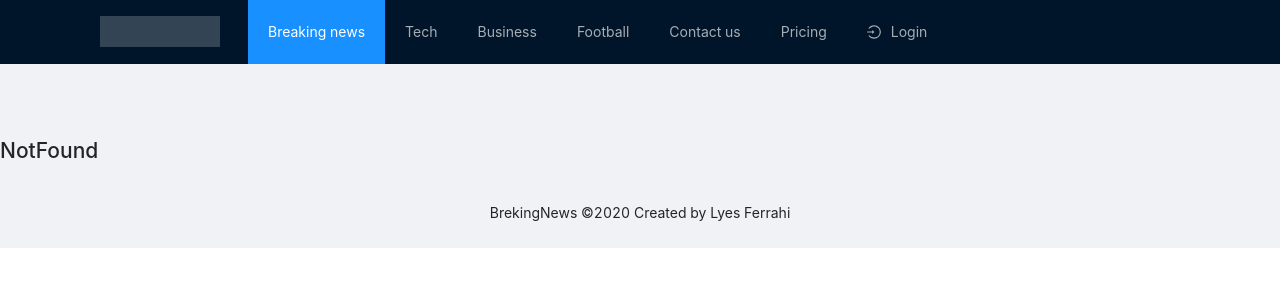
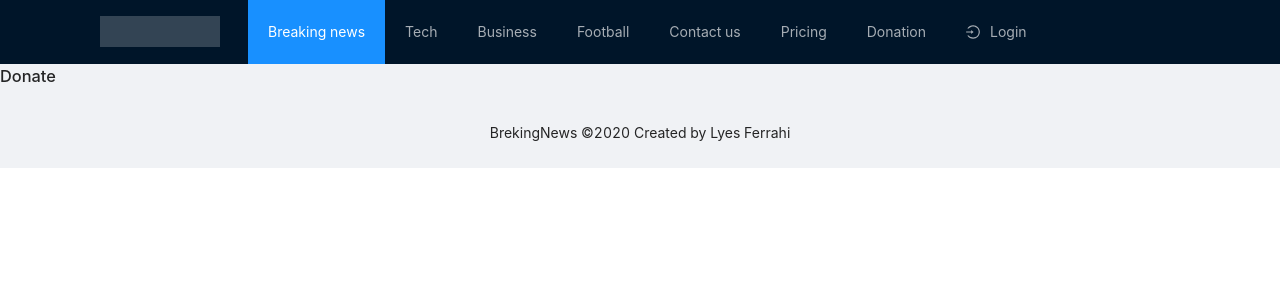
Before and after one commit to lyesferrahi/breakingnews-web, a React (Create React App) app: page /donation in a window 1280 px wide. Before the commit this address led to /not-found. Shown: the top 300 px of the page. Built offline with nearby package versions, Linux system fonts and the light colour scheme; no server answers.

Commit message:
add donation component

```diff
--- a/src/panel/components/navBar.jsx
+++ b/src/panel/components/navBar.jsx
@@ -24,7 +24,8 @@ class NavBar extends Component {
                     <Menu.Item key="3">Business</Menu.Item>
                     <Menu.Item key="4">Football</Menu.Item>
                     <Menu.Item key="10"><Link to="/contact">Contact us</Link></Menu.Item>
-                    <Menu.Item key="10">Pricing</Menu.Item>
+                    <Menu.Item key="11">Pricing</Menu.Item>
+                    <Menu.Item key="12"><Link to="/donation">Donation</Link></Menu.Item>
                     {user && <Menu.Item key="5">Forex</Menu.Item>}
                     {user && <Menu.Item key="6">Real estate</Menu.Item>}
 
--- /dev/null
+++ b/src/panel/donation.jsx
@@ -0,0 +1,26 @@
+import React, { Component } from 'react';
+
+(async () => {
+    const response = await fetch('/secret');
+    const { client_secret: clientSecret } = await response.json();
+    // Call stripe.confirmCardPayment() with the client secret.
+
+    console.log("secrret api");
+    console.log(clientSecret);
+})();
+
+class Donation extends Component {
+    state = {}
+
+    render() {
+        return (
+            <div>
+                <h1>Donate</h1>
+
+
+            </div>
+        );
+    }
+}
+
+export default Donation;
--- a/src/panel/panel.jsx
+++ b/src/panel/panel.jsx
@@ -9,6 +9,7 @@ import LoginForm from './loginForm';
 import { getCurrentUser } from './services/authService'
 import ProtectedRoute from './components/common/protectedRoute';
 import ContactForm from './contactForm';
+import Donation from './donation';
 
 const { Header, Footer } = Layout;
 
@@ -49,6 +50,7 @@ class Panel extends Component {
                         <ProtectedRoute path="/tech" render={(props) => <Tech {...props} user={this.state.user} />} />
                         <Route path="/login" render={(props) => <LoginForm {...props} />} />
                         <Route path="/contact" render={(props) => <ContactForm {...props} />} />
+                        <Route path="/donation" render={(props) => <Donation {...props} />} />
                         <Route path="/not-found" render={() => <h2 style={{ marginTop: 70 }}>NotFound</h2>} />
                         <Redirect exact from="/" to="/breakingnews" />
                         <Redirect to="/not-found" />
```
